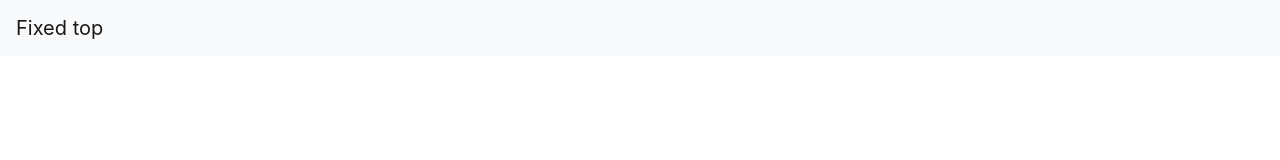
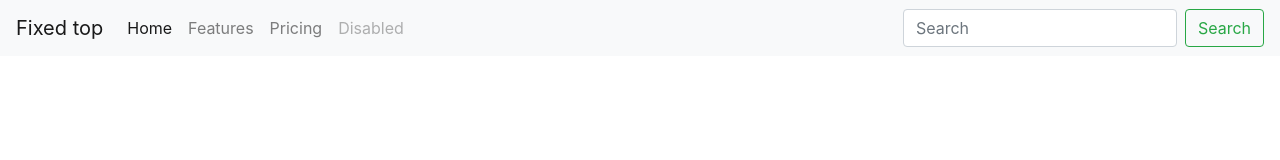
Before and after one commit to stfran/eCommerceBookStore, a plain HTML site: page index.html in a window 1280 px wide. Drawn offline with nearby package versions, Linux system fonts and the light colour scheme.

Commit message:
Updated NavBar
Updated the navbar to contain basic links that link to nothing as well
as well a basic search bar and collapsing features for the navbar.

```diff
--- a/index.html
+++ b/index.html
@@ -14,11 +14,22 @@
 
 
     <!--Nav Bar-->
-    <nav class="navbar fixed-top navbar-light bg-light">
+    <nav class="navbar fixed-top navbar-expand-lg navbar-light bg-light">
         <a class="navbar-brand" href="#">Fixed top</a>
+        <!--Collapse Icon-->
+        <button class="navbar-toggler" type="button" data-toggle="collapse" data-target="#navbarMenu" aria-controls="navbarMenu" aria-expanded="false" aria-label="Toggle navigation">
+            <span class="navbar-toggler-icon"></span>
+        </button>
 
         <!--Items in Navbar-->
-        <div class="collapse navbar-collapse" id="navbarSupportedContent">
+        <div class="collapse navbar-collapse" id="navbarMenu">
+            <div class="navbar-nav">
+                <a class="nav-item nav-link active" href="#">Home <span class="sr-only">(current)</span></a>
+                <a class="nav-item nav-link" href="#">Features</a>
+                <a class="nav-item nav-link" href="#">Pricing</a>
+                <a class="nav-item nav-link disabled" href="#">Disabled</a>
+            </div>
+        </div>
 
         <!--Search Bar-->
         <form class="form-inline">
```
